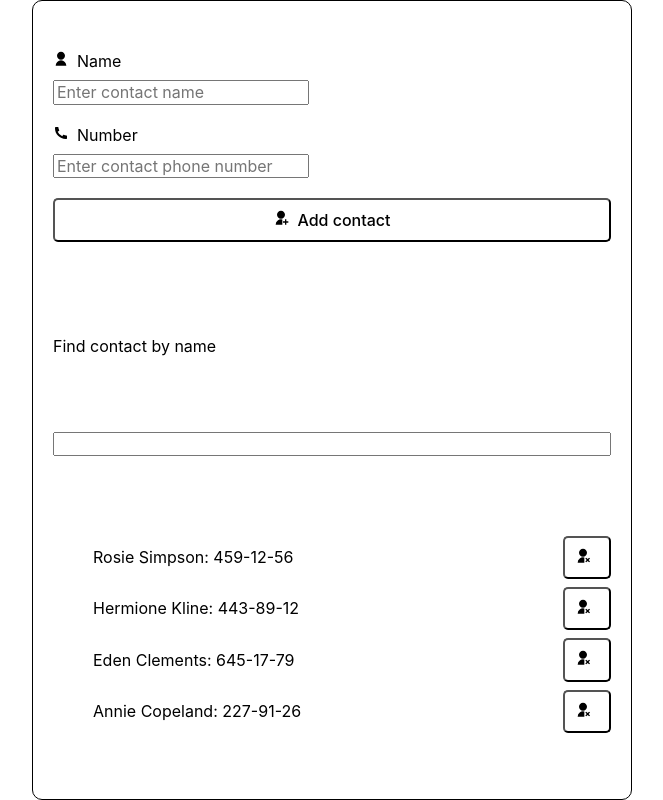
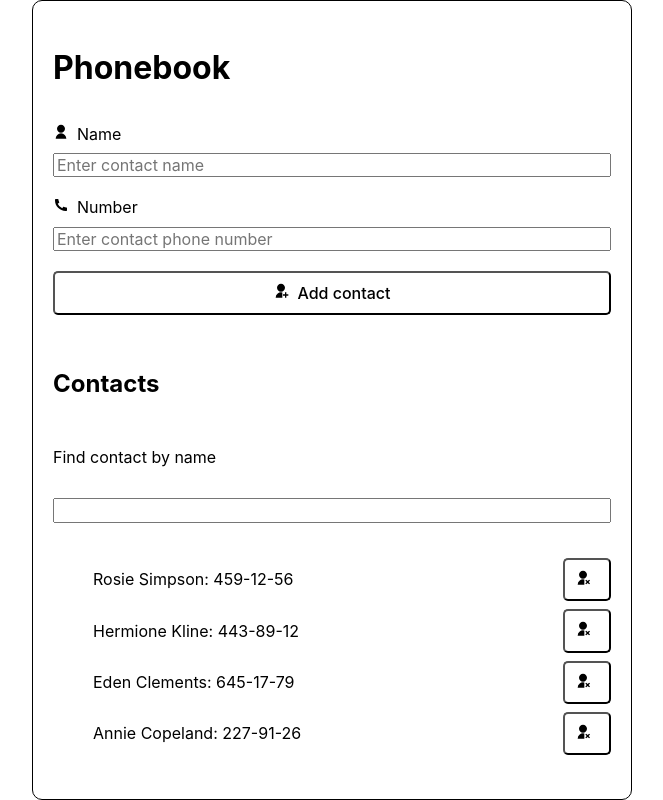
Before and after one commit to sandra-selezen/goit-react-hw-06-phonebook, a React (Create React App) app: page / in a window 1280 px wide. Shown: the whole page, without its empty margins (308-971 px from the left). Built offline with nearby package versions, Linux system fonts and the light colour scheme.

Commit message:
Adds titles

```diff
--- a/src/components/App.jsx
+++ b/src/components/App.jsx
@@ -13,7 +13,9 @@ export const App = () => {
 
   return (
     <Container>
+      <h1>Phonebook</h1>
       <ContactForm />
+      <h2>Contacts</h2>
       <Filter />
       {contacts.length > 0 && <ContactList />}
       <Toaster position="top-center" />
--- a/src/index.css
+++ b/src/index.css
@@ -17,5 +17,8 @@ code {
 button {
   cursor: pointer;
   outline: none;
+}
 
+input {
+  width: 100%;
 }
```
